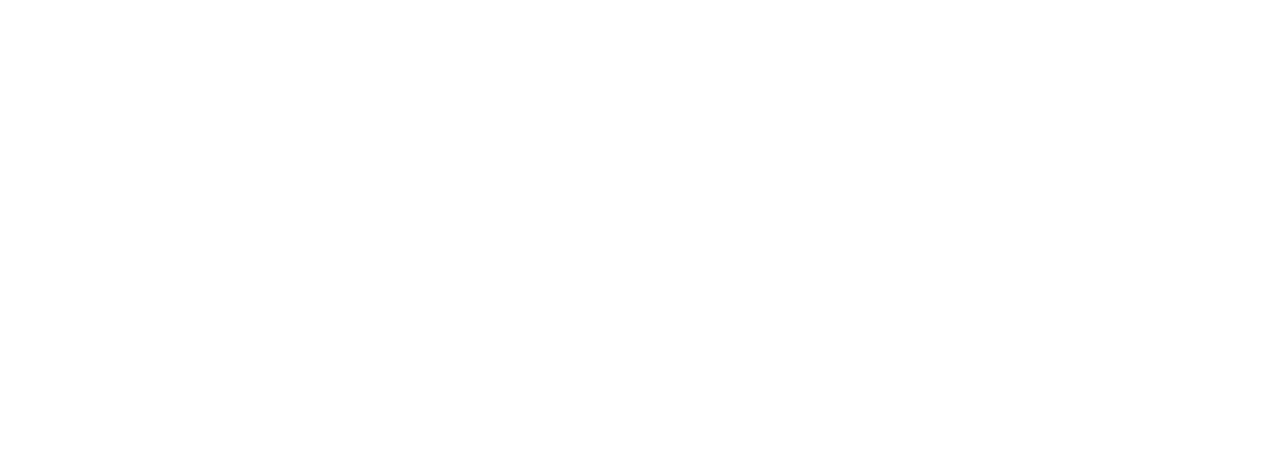
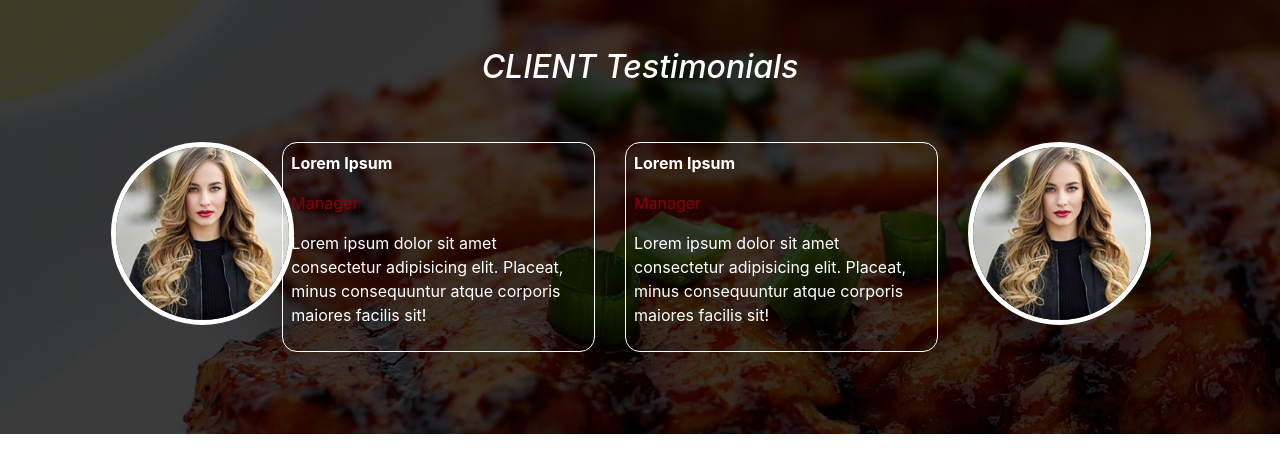
Before and after one commit to Navezm/Site_du_chef, a website: page index.html in a window 1280 px wide. Drawn offline with nearby package versions, Linux system fonts and the light colour scheme.

Commit message:
Section Testi finie

```diff
--- a/index.html
+++ b/index.html
@@ -7,7 +7,43 @@
     <link rel="stylesheet" href="./public/css/app.css">
 </head>
 <body>
+    <!-- Testimonial -->
+    <section id="section_testi">
+        <h2 class="text-white font-italic text-center py-5"><span class="text-uppercase span_h2">Client</span> Testimonials</h2>
 
+        <div class="row mx-5 px-5 pb-5">
+            <!-- Card 1 -->
+            <div class="col-lg-6 col-sm-12 row">
+                <div class="col-4 text-center">
+                    <img class="rounded-circle img_testi h-75" src="./public/img/testimonial1.jpg" alt="">
+                </div>
+                <div class="col-8">
+                    <div class="div_testi p-2">
+                        <p class="text-white font-weight-bold">Lorem Ipsum</p>
+                        <p class="p_testi">Manager</p>
+                        <p class="text-white">Lorem ipsum dolor sit amet consectetur adipisicing elit. Placeat, minus consequuntur atque corporis maiores facilis sit!</p>
+                    </div>
+                </div>
+            </div>
+            <!-- Card 1 -->
+
+            <!-- Card 2 -->
+            <div class="col-lg-6 col-sm-12 row">
+                <div class="col-8">
+                    <div class="div_testi p-2">
+                        <p class="text-white font-weight-bold">Lorem Ipsum</p>
+                        <p class="p_testi">Manager</p>
+                        <p class="text-white">Lorem ipsum dolor sit amet consectetur adipisicing elit. Placeat, minus consequuntur atque corporis maiores facilis sit!</p>
+                    </div>
+                </div>
+                <div class="col-4 text-center">
+                    <img class="rounded-circle img_testi h-75" src="./public/img/testimonial1.jpg" alt="">
+                </div>
+            </div>
+            <!-- Card 2 -->
+        </div>
+    </section>
+    <!-- Testimonial -->
 
     <!-- Lien Bootstrap & jquery -->
     <script  src="./node_modules/jquery/dist/jquery.js"></script>
--- a/src/scss/modules/_section.scss
+++ b/src/scss/modules/_section.scss
@@ -0,0 +1,21 @@
+// Section Testimonial
+#section_testi{
+    background-image: url(../img/testimonials_background.jpg);
+    background-position: center;
+    background-repeat: no-repeat;
+    background-size: cover;
+}
+
+.p_testi{
+    color: darkred;
+}
+
+.div_testi{
+    border: 1px white solid;
+    border-radius: 15px;
+}
+
+.img_testi{
+    border: 5px white solid;
+}
+// Section Testimonial
```
Also changed, not shown: public/css/app.css.
